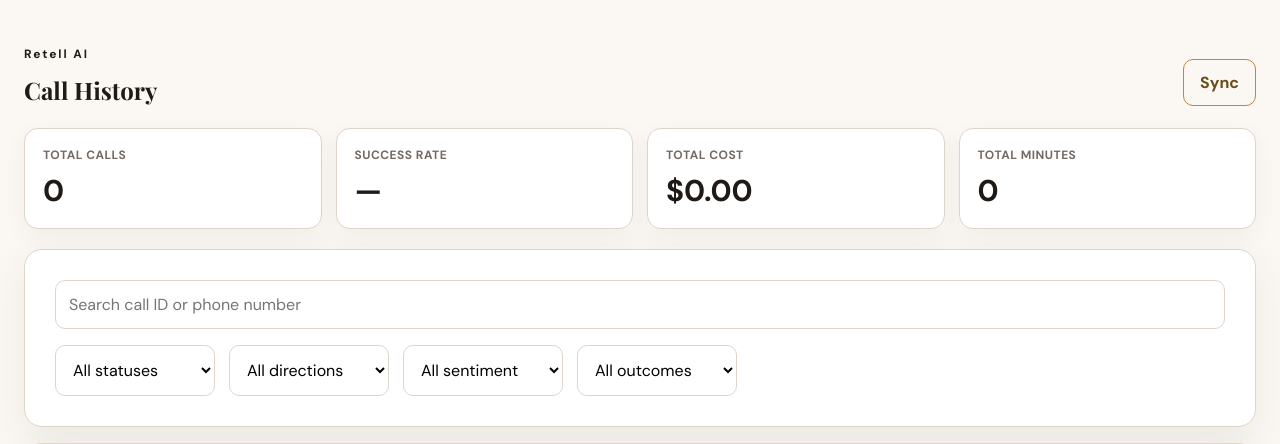
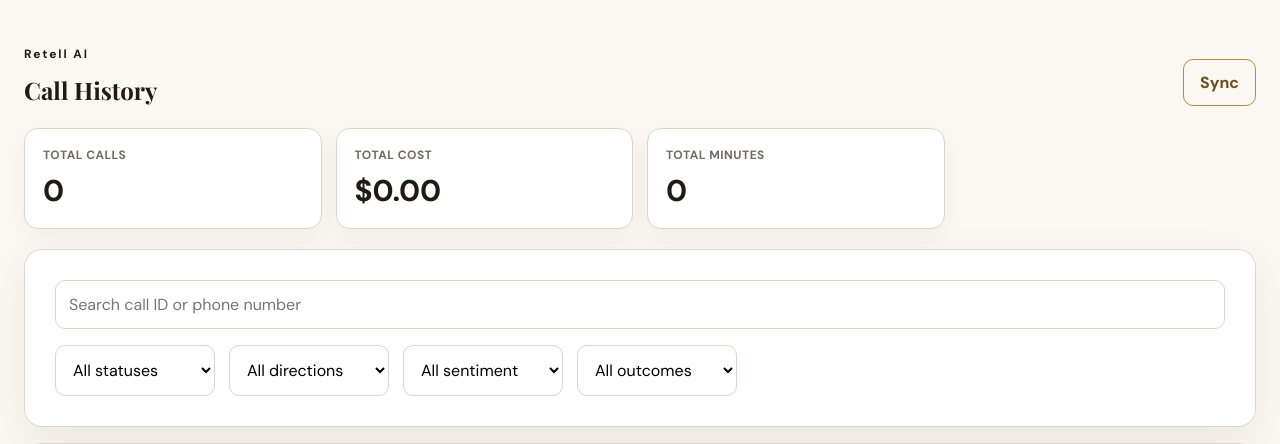
Before and after one commit to sienaatl/Reservation, a Python web app: template templates/calls.html in a window 1280 px wide. Shown: the part 72-516 px from the top of the page. Run offline with Jinja, Linux system fonts and the light colour scheme; the template is opened without the code that fills it, so the values that code supplies are empty.

Commit message:
Remove the Success Rate stat card from the Calls tab
Co-Authored-By: Claude Sonnet 5 <noreply@anthropic.com>

```diff
--- a/templates/calls.html
+++ b/templates/calls.html
@@ -8,7 +8,6 @@
 
   <div class="stats-grid">
     <article><span>Total Calls</span><strong id="stat-total">0</strong></article>
-    <article><span>Success Rate</span><strong id="stat-rate">—</strong></article>
     <article><span>Total Cost</span><strong id="stat-cost">$0.00</strong></article>
     <article><span>Total Minutes</span><strong id="stat-minutes">0</strong></article>
   </div>
@@ -167,8 +166,6 @@ async function loadCalls() {
 
   const stats = data.stats || {};
   document.getElementById('stat-total').textContent = stats.total || 0;
-  document.getElementById('stat-rate').textContent = stats.total
-    ? `${Math.round((stats.successful / stats.total) * 100)}%` : '—';
   document.getElementById('stat-cost').textContent = fmtCost(stats.total_cost_cents || 0);
   document.getElementById('stat-minutes').textContent = Math.round((stats.total_duration_ms || 0) / 60000).toLocaleString();
 
```
